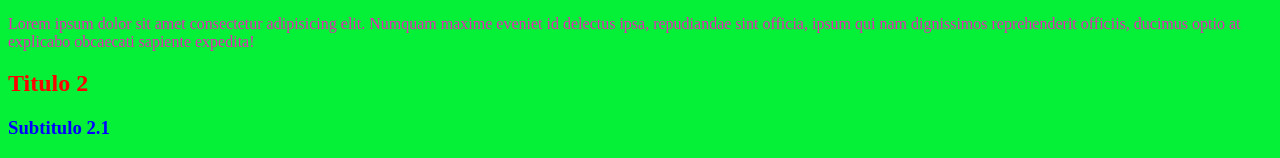
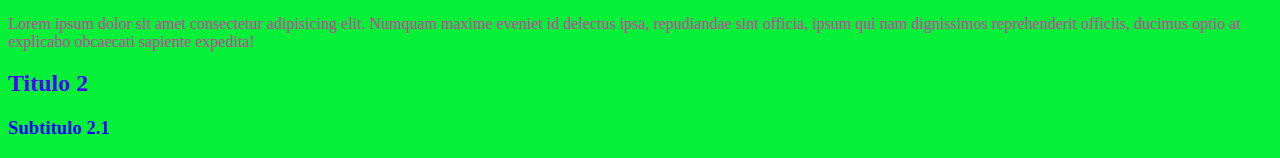
Before and after one commit to CRISTIANESILVESTRE/Curso-JavaScript-Senai, a plain HTML site: page css/ex001/index.html in a window 1280 px wide. Shown: the part 153-311 px from the top of the page. Drawn offline with Linux system fonts and the light colour scheme.

Commit message:
alteração de cores no ex001

```diff
--- a/css/ex001/index.html
+++ b/css/ex001/index.html
@@ -12,7 +12,7 @@
     <h3 style =color:blue>Subtitulo 1.1</h3>
     <p style="color: rgb(226, 43, 180);">Lorem ipsum dolor sit amet consectetur adipisicing elit. Numquam maxime eveniet id delectus ipsa, repudiandae sint officia, ipsum qui nam dignissimos reprehenderit officiis, ducimus optio at explicabo obcaecati sapiente expedita!</p>
 
-    <h2 style="color: red;">Titulo 2</h2>
+    <h2 style="color: rgb(76, 0, 255);">Titulo 2</h2>
     <h3 style="color: blue;">Subtitulo 2.1</h3>
     <p style="color: rgb(226, 43, 144);">Lorem ipsum dolor sit amet consectetur adipisicing elit. Necessitatibus libero sequi nam voluptatum corrupti porro iste, ratione assumenda odit ea aperiam quasi beatae ad iure itaque deleniti minus natus minima!</p>
 
```
